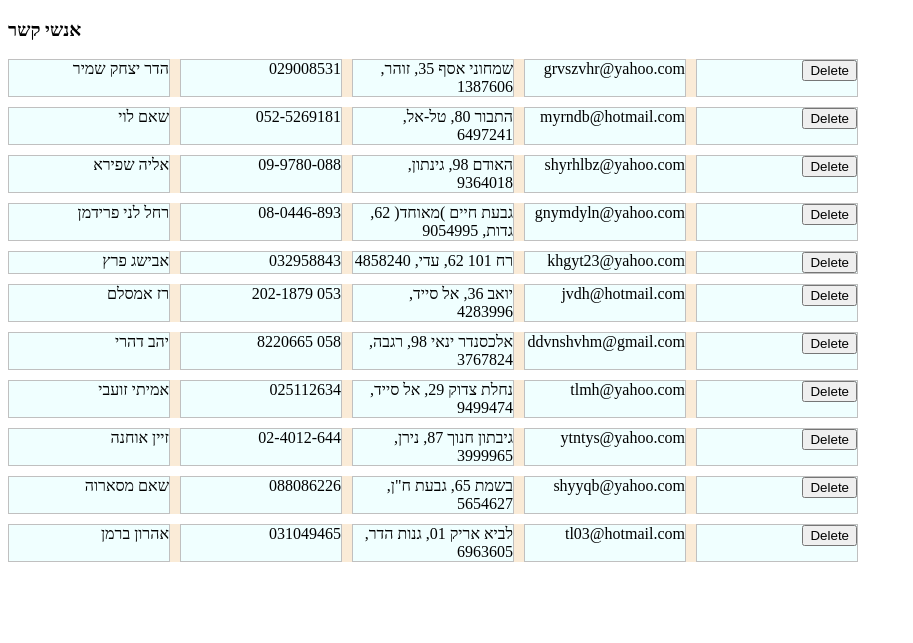
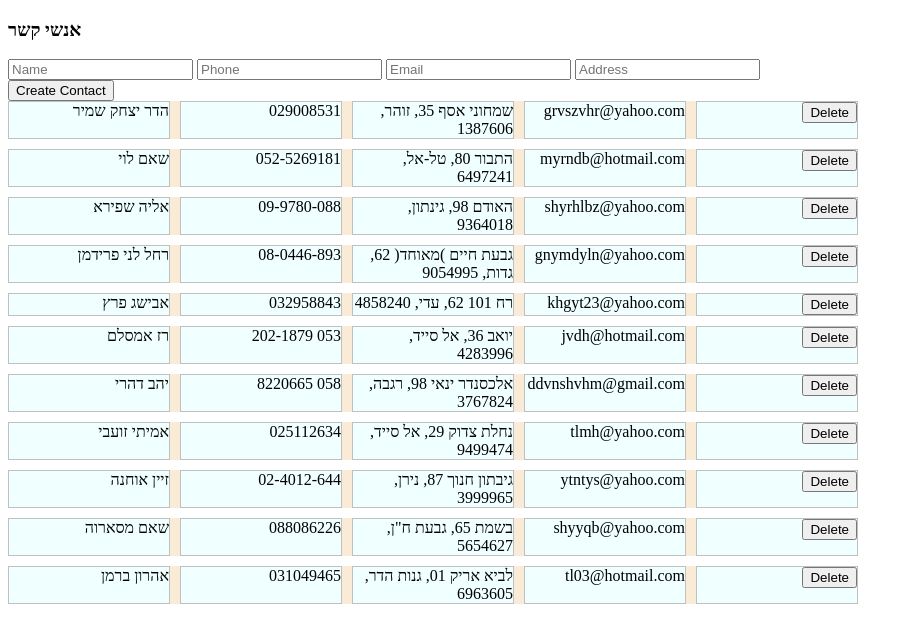
Before and after one commit to eyalyehiely/contacts, a Flask app: page / in a window 1280 px wide. Shown: the top 643 px of the page, without its empty margins (0-913 px from the left). Run offline with Flask 3, Linux system fonts and the light colour scheme; data comes from the database, SQL or seed files in the repository; both versions use the stored data as it was after the commit.

Commit message:
fourth commit

```diff
--- a/templates/home.html
+++ b/templates/home.html
@@ -6,8 +6,80 @@
     <title>Home</title>
     <link rel="stylesheet" href="/static/style.css">
 </head>
+<script>
+    function validate(mail){
+        if (mail.includes('gmail')){
+            alert("cannot delete this user");
+            return;
+        }
+        document.getElementById('deleteForm').submit()
+    }
+
+    let pass1 = false
+    let pass2 = false
+    let pass3 = false
+function validateCreate(){
+    if(document.getElementById('name').value==''){
+        message.innerHTML="Please fill out the name (name and last name)";
+        document.getElementById('name').style.backgroundColor='pink';
+    }
+        else{
+            pass1 = true
+        }
+
+
+    if(!document.getElementById('phone').value.slice(0,3) in {'052':'','053':'','054':''}){
+        message.innerHTML+="This phone is not valid";
+        document.getElementById('phone').style.backgroundColor='pink';
+    }
+    else{
+        pass2 = true
+    }
+
+
+
+
+
+    if(!document.getElementById('email').value.includes('@')){
+        message.innerHTML+="This email is not valid";
+        document.getElementById('email').style.backgroundColor='pink';
+    }
+        else{
+            pass3=true
+        }
+
+
+
+
+
+
+
+if (pass1==false || pass2==false || pass3==false){
+    message.innerHTML="data is not valid";
+}
+else{
+createForm.submit();
+}
+}
+
+
+
+
+
+</script>
+
 <body>
     <h3>אנשי קשר </h3>
+    <div id="message" class="message"></div>
+    <form action="/create" method='POST' id="createForm">
+        <input type="text" name="name" placeholder="Name" id="name">
+        <input type="text" name="phone" placeholder=Phone id=phone>
+        <input type="email" name="email" placeholder="Email" id="email">
+        <input type= "text" name="address" placeholder='Address' id=address>
+
+    </form>
+    <button onclick="validateCreate()">Create Contact</button>
+
     <div class="contacts">
     {% for contact in contacts %}
 
@@ -15,12 +87,13 @@
         <div class="name">{{contact.name}}</div>
         <div class="phone">{{contact.phone}}</div>
         <div class="address">{{contact.address}}</div>
-        <div class="email">{{contact.mail}}</div>
+        <div class="mail">{{contact.mail}}</div>
         <div class="delete">
-            <form action="/delete" method="GET">
+            <form action="/delete" method="GET" id='deleteForm'>
                 <input type="hidden" name="id" value="{{contact.id}}">
-                <input type="submit" value="Delete">
             </form>
+                <button onclick="validate('{{contact.mail}}')">Delete</button>
+
         </div>
     </div>
     {% endfor %}
```
Also changed, not shown: app.py (line endings or trailing spaces), contacts.db, 1 other file.
